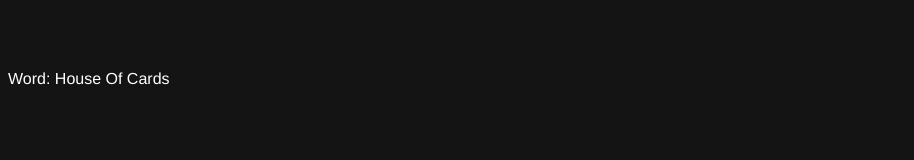
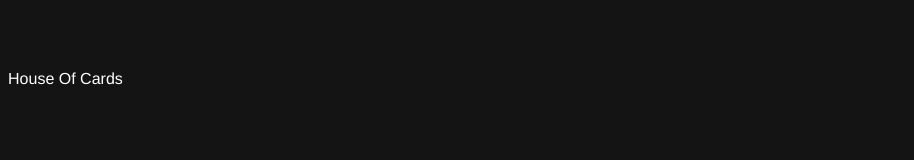
Before and after one commit to RPaez09/hangman-game-ng, an Angular app: page / in a window 1280 px wide. Shown: the part 127-287 px from the top of the page, without its empty margins (0-914 px from the left). Built offline with nearby package versions, Linux system fonts and the light colour scheme.

Commit message:
Added an individual letter component for guessing

```diff
--- a/src/app/app.component.html
+++ b/src/app/app.component.html
@@ -2,6 +2,6 @@
 
 <h1 class="jumbo">Welcome to Netflix Hangman</h1>
 
-<app-wordguess [currentWord]="currentWord" ></app-wordguess>
+<app-wordguess [wordArray]="wordArray" ></app-wordguess>
 
 <app-scorekeeper [playerWins]="playerWins" ></app-scorekeeper>
--- a/src/app/app.component.ts
+++ b/src/app/app.component.ts
@@ -8,4 +8,5 @@
   title = 'Hangman Game';
   playerWins: number = 0;
   currentWord: string = "House Of Cards";
+  wordArray = this.currentWord.split('');
 }
--- a/src/app/app.module.ts
+++ b/src/app/app.module.ts
@@ -3,12 +3,14 @@
 
 
 import { AppComponent } from './app.component';
+import { LetterComponent } from './components/wordguess/letter/letter.component';
 import { ScorekeeperComponent } from './components/scorekeeper/scorekeeper.component';
 import { WordGuessComponent } from './components/wordguess/wordguess.component';
 
 @NgModule({
   declarations: [
     AppComponent,
+    LetterComponent,
     ScorekeeperComponent,
     WordGuessComponent
   ],
--- /dev/null
+++ b/src/app/components/wordguess/letter/letter.component.html
@@ -0,0 +1 @@
+{{ chosenLetter }}
--- /dev/null
+++ b/src/app/components/wordguess/letter/letter.component.ts
@@ -0,0 +1,10 @@
+import { Input , Component } from '@angular/core';
+
+@Component({
+    selector : 'app-letter',
+    templateUrl : './letter.component.html'
+})
+
+export class LetterComponent {
+    @Input() chosenLetter: string;
+}
--- a/src/app/components/wordguess/wordguess.component.html
+++ b/src/app/components/wordguess/wordguess.component.html
@@ -1 +1 @@
-<span>Word: {{ currentWord }}</span>
+<app-letter *ngFor="let letter of wordArray" [chosenLetter]="letter" ></app-letter>
--- a/src/app/components/wordguess/wordguess.component.ts
+++ b/src/app/components/wordguess/wordguess.component.ts
@@ -1,4 +1,5 @@
-import { Input , Component } from '@angular/core';
+import { Input , Component , OnInit } from '@angular/core';
+
 
 @Component({
     selector : 'app-wordguess',
@@ -6,5 +7,5 @@
 })
 
 export class WordGuessComponent {
-    @Input() currentWord: string;
+    @Input() wordArray: string[];
  }
```
